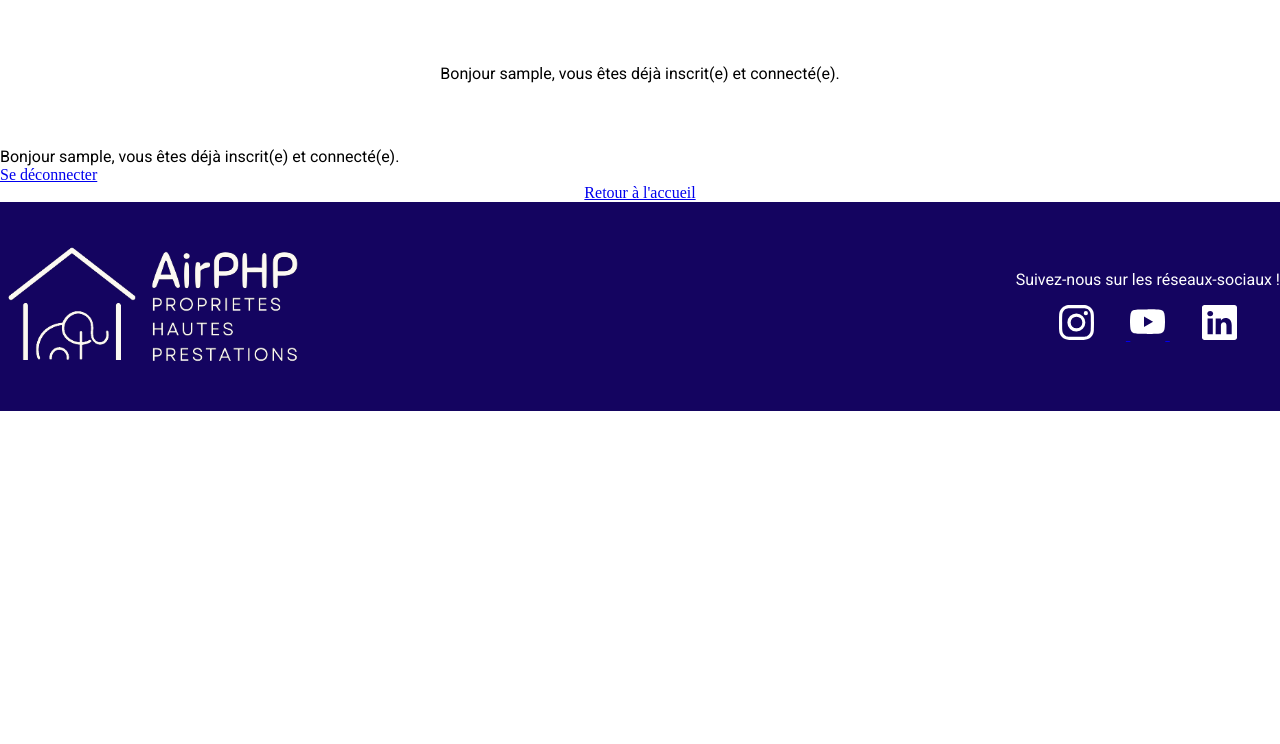
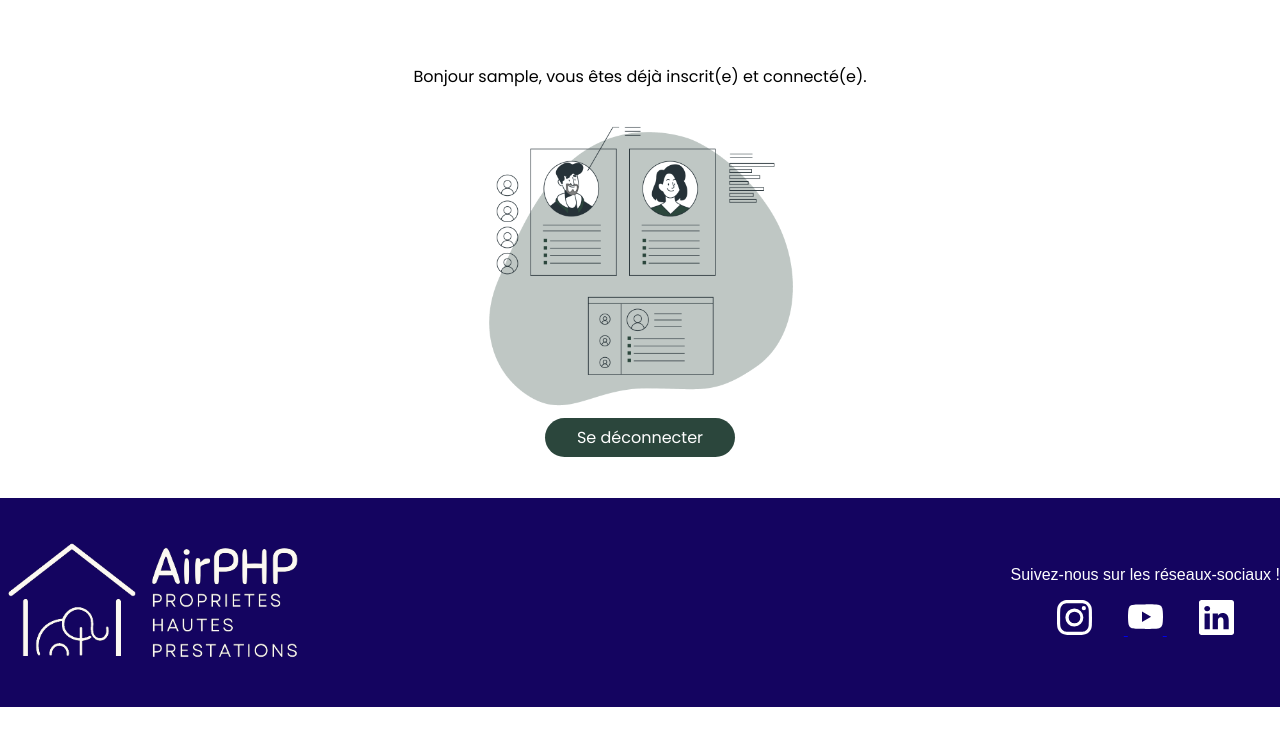
Before and after one commit to AmandaHPrieto/204, a PHP site: page /pages/inscription.php in a window 1280 px wide. Shown: the part 56-800 px from the top of the page. Run offline with PHP 8.4, Linux system fonts and the light colour scheme; the visitor is signed in with stand-in values (Sample User, id 1); some web fonts are replaced.

Commit message:
css inscription
ajout illustrations

```diff
--- a/Projet_UEL204/assets/styles.css
+++ b/Projet_UEL204/assets/styles.css
@@ -117,13 +117,14 @@ footer{
 }
 
 .footer-social{
-  font-family: var(--primary-font);
+
   color: var(--white-color);
   text-align: center;
 }
 
 .footer-social p{
   margin-bottom: 1rem;
+ font-family: var(--primary-font);
 }
 .footer-social a{
   padding: 2rem 1rem;
@@ -197,10 +198,6 @@ padding-right: 2rem;
 
 }*/
 
-/*************PAGE INSCRIPTION*************/
-
-
-
 
 /*************ZONE RESULTATS SUR PAGE INDEX et PAGE MES FAVORIS*************/
 .resultats{
@@ -255,7 +252,7 @@ padding-right: 2rem;
 
 
 
-
+/*************PAGE INSCRIPTION & POST-INSCRIPTION*************/
 
 .section-inscription{
   display: flex;
@@ -323,12 +320,55 @@ text-align: center;
 
 .compte-existant {
   text-align: center;
-  font-family: var(--tertiary-font);
+  font-family: var(--secondary-font);
   font-size: .6rem;
 }
 
 .inscription-effective{
+  font-family: var(--secondary-font);
+  text-align: center;
+  margin: 4rem 0rem 1rem 0rem;
+}
+
+.illustration-page-connect{
+  width: 20rem;
+}
+
+.message-inscription-connexion{
+  text-align: center;
+  margin-bottom: 3rem;
+}
+
+.bouton-deconnexion{
+   border-radius: 2rem;
+  color: var(--white-color);
+  background-color: var(--secondary-color);
+  text-decoration: none;
+  font-family: var(--secondary-font) ;
+  padding: .5rem 2rem;
+  margin-bottom: 3rem;
+}
+
+
+/*post-inscription*/
+
+.bienvenue{
+  text-align: center;
+  margin: 5rem 0rem 2rem 0rem;
+}
+
+.bienvenue p{
+  font-family: var(--secondary-font);
+  margin-bottom: 1.5rem;
+}
+
+.bienvenue a {
   font-family: var(--tertiary-font);
-  text-align: center;
-  margin: 4rem 0rem;
+  text-decoration: none;
+  font-weight: bold;
+  color: var(--secondary-color);
 }
+
+.illustration-bienvenue{
+  width: 20rem;
+}
--- a/Projet_UEL204/pages/inscription.php
+++ b/Projet_UEL204/pages/inscription.php
@@ -62,12 +62,11 @@ include '../inc.functions.php';
 
 
     <?php else: ?>
-
+                <div class="message-inscription-connexion">
                <p class="inscription-effective"> Bonjour <?php echo $_SESSION['login']; ?>, vous êtes déjà inscrit(e) et connecté(e).</p>
-
-                <p>Bonjour <?php echo $_SESSION['login']; ?>, vous êtes déjà inscrit(e) et connecté(e).</p>
-                <a href="./deconnect.php" title="Deconnexion">Se déconnecter</a>
-                <a href="../index.php" class="row around">Retour à l'accueil</a>
+               <img class="illustration-page-connect row" src="../assets/images/illustration-page-connect.png" alt="illustration profils connectés">
+                <a class="bouton-deconnexion" href="deconnect.php" title="Deconnexion">Se déconnecter</a>
+            </div>
 
             <?php endif; ?>
 
--- a/Projet_UEL204/pages/post_inscription.php
+++ b/Projet_UEL204/pages/post_inscription.php
@@ -178,7 +178,9 @@ if(isset($emailValide) && isset($userIdValide) && isset($userPasswordValide)){
     </header>
 
       <?php if(isConnecte()){
-echo '<br><p>Bonjour '. $userIdValide .', bienvenue chez AirPHP ! L\'inscription a été un succès. <br>Explorez notre sélection de biens immobiliers et ajoutez-les à vos favoris pour pouvoir les consultez plus tard.<br></p><a href="../index.php" class="row around">Je trouve mon bonheur !</a>';
+echo '<br><div class="bienvenue"><p>Bonjour '. $userIdValide .', bienvenue chez AirPHP ! L\'inscription a été un succès. <br>Explorez notre sélection de biens immobiliers et ajoutez-les à vos favoris pour pouvoir les consultez plus tard.<br></p><a href="../index.php" class="row around">Je trouve mon bonheur !</a></div>';
+
+echo'<img  class="illustration-bienvenue row" src="../assets/images/illustration-bienvenue.png" alt="maison illustration">';
 }
       ?>
 
```
Also changed, not shown: Projet_UEL204/assets/images/illustration-bienvenue.png (added), Projet_UEL204/assets/images/illustration-page-connect.png (added).
